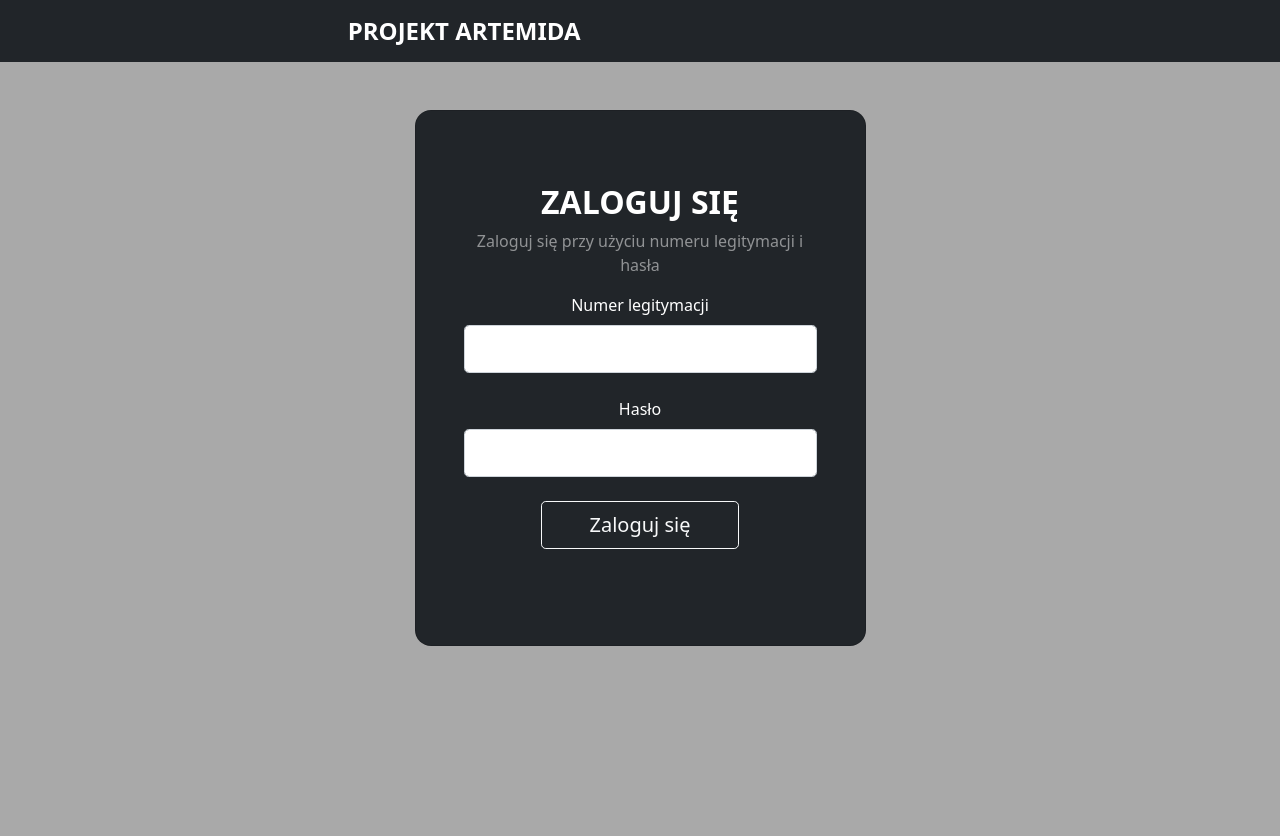
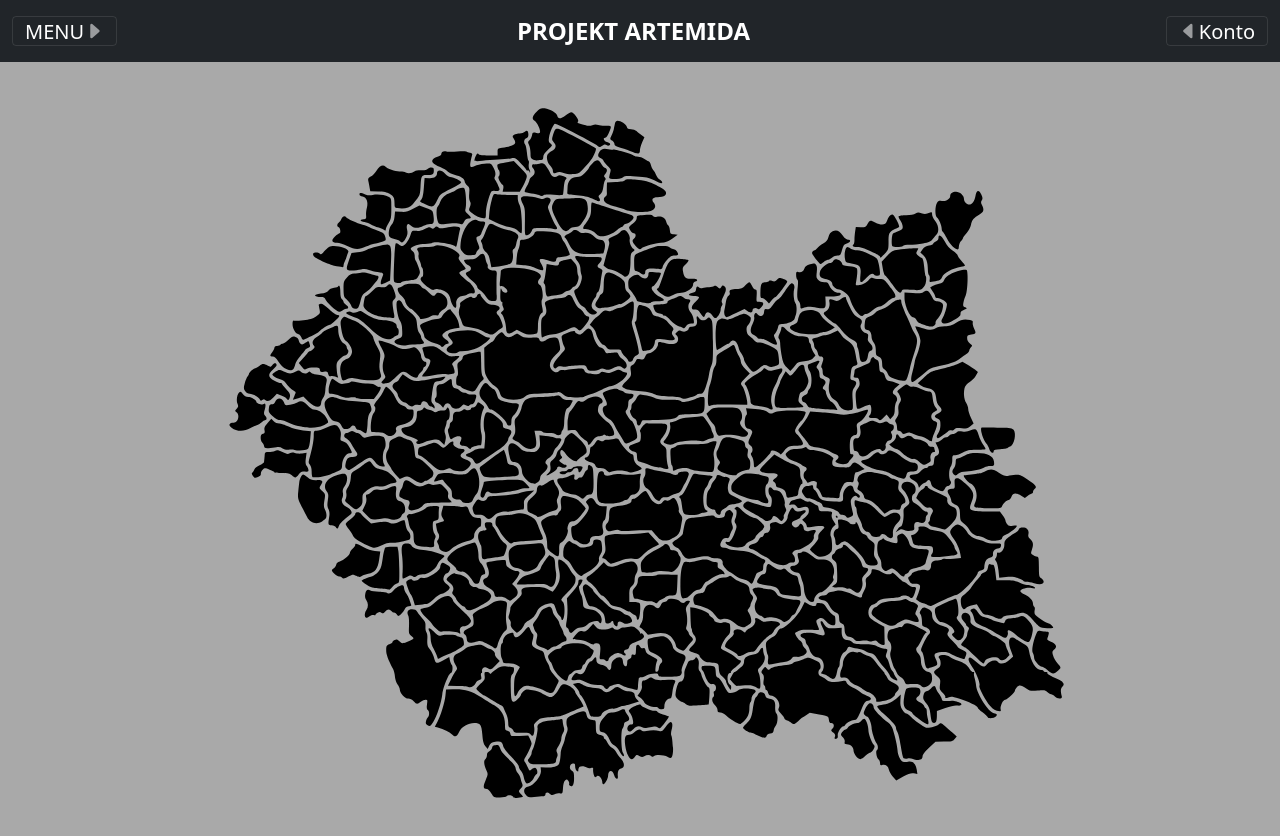
Before and after one commit to KlawyFarfocel/Projekt-Artemida, a React (Vite) app in the folder react/: page /Mapa in a window 1280 px wide. Before the commit this address led to /Login. Shown: the top 836 px of the page. Before the commit the page ends 800 px from the top, so only its background shows below. Built offline with nearby package versions, Linux system fonts and the light colour scheme; sample sign-in values are in the browser's storage.

Commit message:
Resolved login issues

```diff
--- a/react/components/DefaultLayout.jsx
+++ b/react/components/DefaultLayout.jsx
@@ -3,12 +3,13 @@ import { useStateContext } from "../context/ContextProvider";
 
 export default function DefaultLayout(){
 
-    const {user,token}=useStateContext()
+    const {user,userToken}=useStateContext()
     if(!token){
         return <Navigate to='/login'/>
     }
+    console.log(userToken);
     return(
-        <div id="defaultLayout">
+        <div id="defaultLayout" className="flex-grow-1">
             <aside>
             <Link to='/Dashboard'>Dashboard</Link>
                 <Link to='/users'>Users</Link>
--- a/react/components/GuestLayout.jsx
+++ b/react/components/GuestLayout.jsx
@@ -2,7 +2,6 @@ import { Navigate, Outlet } from "react-router-dom";
 import { useStateContext } from "../context/ContextProvider";
 
 export default function GuestLayout(){
-    const{token}=useStateContext();
     if(token){
         return <Navigate to ="/"/>
     }
--- a/react/index.html
+++ b/react/index.html
@@ -2,14 +2,13 @@
 <html lang="en" >
   <head>
     <meta charset="UTF-8" />
-    <link rel="icon" type="image/svg+xml" href="/vite.svg" />
     <meta name="viewport" content="width=device-width, initial-scale=1.0" />
     <link rel="stylesheet" href="https://cdn.jsdelivr.net/npm/bootstrap@5.1.3/dist/css/bootstrap.min.css" integrity="sha384-1BmE4kWBq78iYhFldvKuhfTAU6auU8tT94WrHftjDbrCEXSU1oBoqyl2QvZ6jIW3" crossorigin="anonymous">
     <link rel="stylesheet" href="https://cdn.jsdelivr.net/npm/bootstrap-icons@1.10.4/font/bootstrap-icons.css">
     <title>Vite + React</title>
   </head>
   <body  style="background-color: darkgray;">
-    <div id="root" class="h-100"></div>
+    <div id="root" class="h-100s"></div>
     <script src="https://cdn.jsdelivr.net/npm/bootstrap@5.2.3/dist/js/bootstrap.bundle.min.js" integrity="sha384-kenU1KFdBIe4zVF0s0G1M5b4hcpxyD9F7jL+jjXkk+Q2h455rYXK/7HAuoJl+0I4" crossorigin="anonymous"></script>
     <script type="module" src="/src/main.jsx"></script>
   </body>
--- a/react/src/components/Login.jsx
+++ b/react/src/components/Login.jsx
@@ -16,6 +16,7 @@ export default function Login(){
         password,
       })
       .then(({ data }) => {
+        console.log(data);
         setCurrentUser(data.user);
         setUserToken(data.token);
       })
--- a/react/src/components/NavbarReact.jsx
+++ b/react/src/components/NavbarReact.jsx
@@ -27,7 +27,7 @@ return(
             </ul>
             <div className="navbar-collapse collapse ">
             </div>
-            <a className="navbar-brand fw-bold fs-4 flex-grow-1 text-uppercase" href="#">Projekt Artemida</a>
+            <a className="navbar-brand fw-bold fs-4 flex-grow-1 text-center text-uppercase" href="#">Projekt Artemida</a>
             <button className="navbar-toggler flex-grow-1" type="button" data-bs-toggle="collapse" data-bs-target="#navbarNav" aria-controls="navbarNav" aria-expanded="false" aria-label="Toggle navigation">
             <span className="navbar-toggler-icon"></span>
             </button>
--- a/react/src/components/offcanvasInfo.jsx
+++ b/react/src/components/offcanvasInfo.jsx
@@ -11,12 +11,10 @@ function OffcanvasInfo({side="left",toggleName="",handlerState=false, ...props }
         handleShow()
     }
     return (
-        <div className='w-100 h-90 d-flex justify-content-center align-items-center'>
-<svg
+        <div className='w-100 h-100 d-flex justify-content-center align-items-center'>
+<svg className='w-100 h-100'
    version="1.1"
    id="svg2"
-   width="851"
-   height="753"
    viewBox="0 0 851 753"
    sodipodi:docname="obwody.svg"
    inkscape:version="1.2.2 (732a01da63, 2022-12-09)"
--- a/react/src/contexts/ContextProvider.jsx
+++ b/react/src/contexts/ContextProvider.jsx
@@ -5,13 +5,18 @@ const StateContext=createContext({
     setCurrentUser: () => {},
     setUserToken:() => {}
 });
-
 export const ContextProvider=({children})=>{
-    const [currentUser,setCurrentUser]=useState({
-        name: 'Tom Cook',
-        email: 'tom@example.com',
-    })
-    const [userToken,setUserToken]=useState("")
+    const [currentUser, setCurrentUser] = useState({});
+    const [userToken, _setUserToken] = useState(localStorage.getItem('TOKEN') || '');
+    const setUserToken = (token) => {
+        if (token) {
+          localStorage.setItem('TOKEN', token)
+        } else {
+          localStorage.removeItem('TOKEN')
+        }
+        alert("Ustawiono");
+        _setUserToken(token);
+      }
     return(
         <StateContext.Provider
             value={{
--- a/react/src/views/UserLayout.jsx
+++ b/react/src/views/UserLayout.jsx
@@ -4,7 +4,6 @@ import { useStateContext } from "../contexts/ContextProvider"
 
 export default function UserLayout(){
     const {user,userToken}=useStateContext()
-    console.log(!userToken)
     return(
 
         <div className="h-100 vh-100 d-flex flex-column">
```
